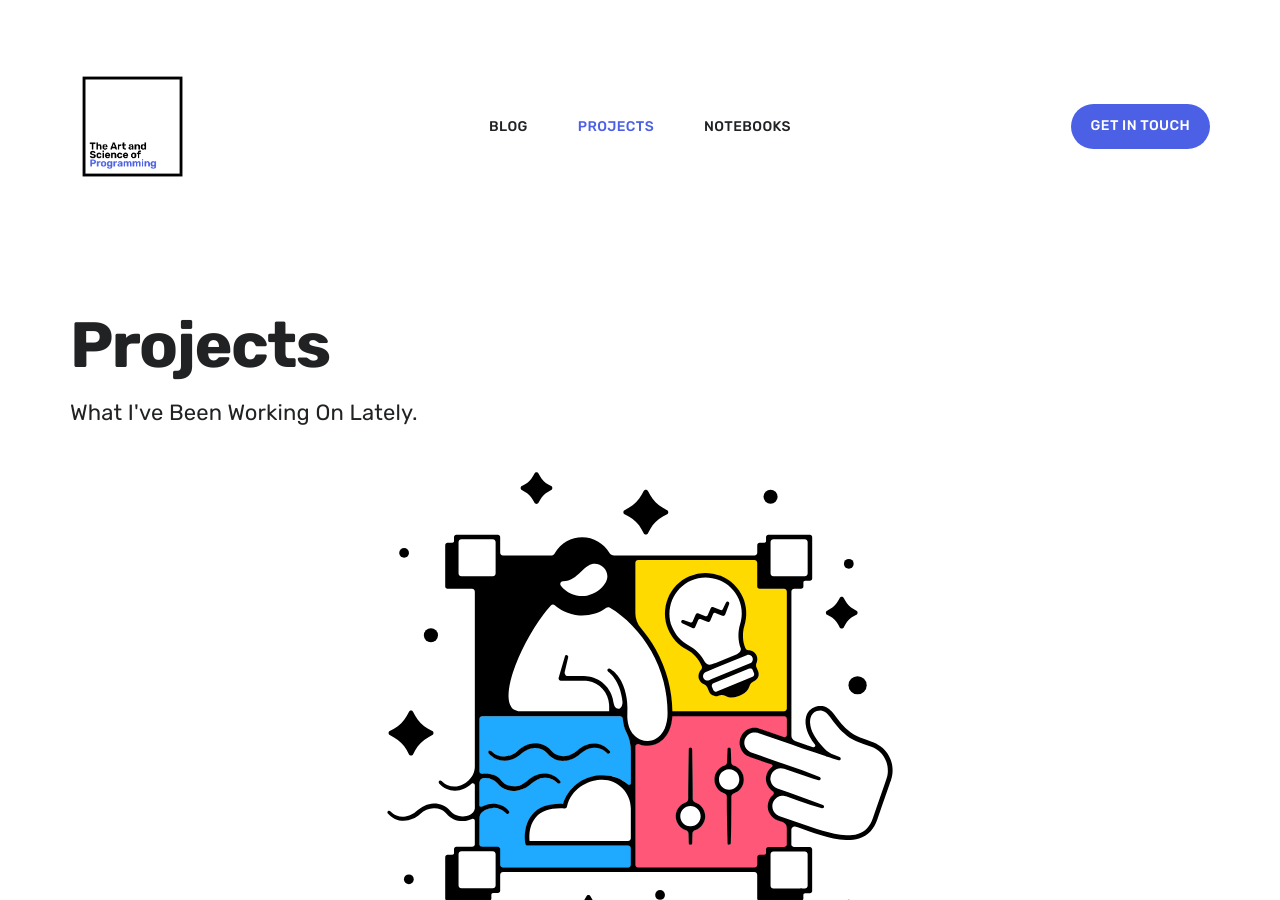
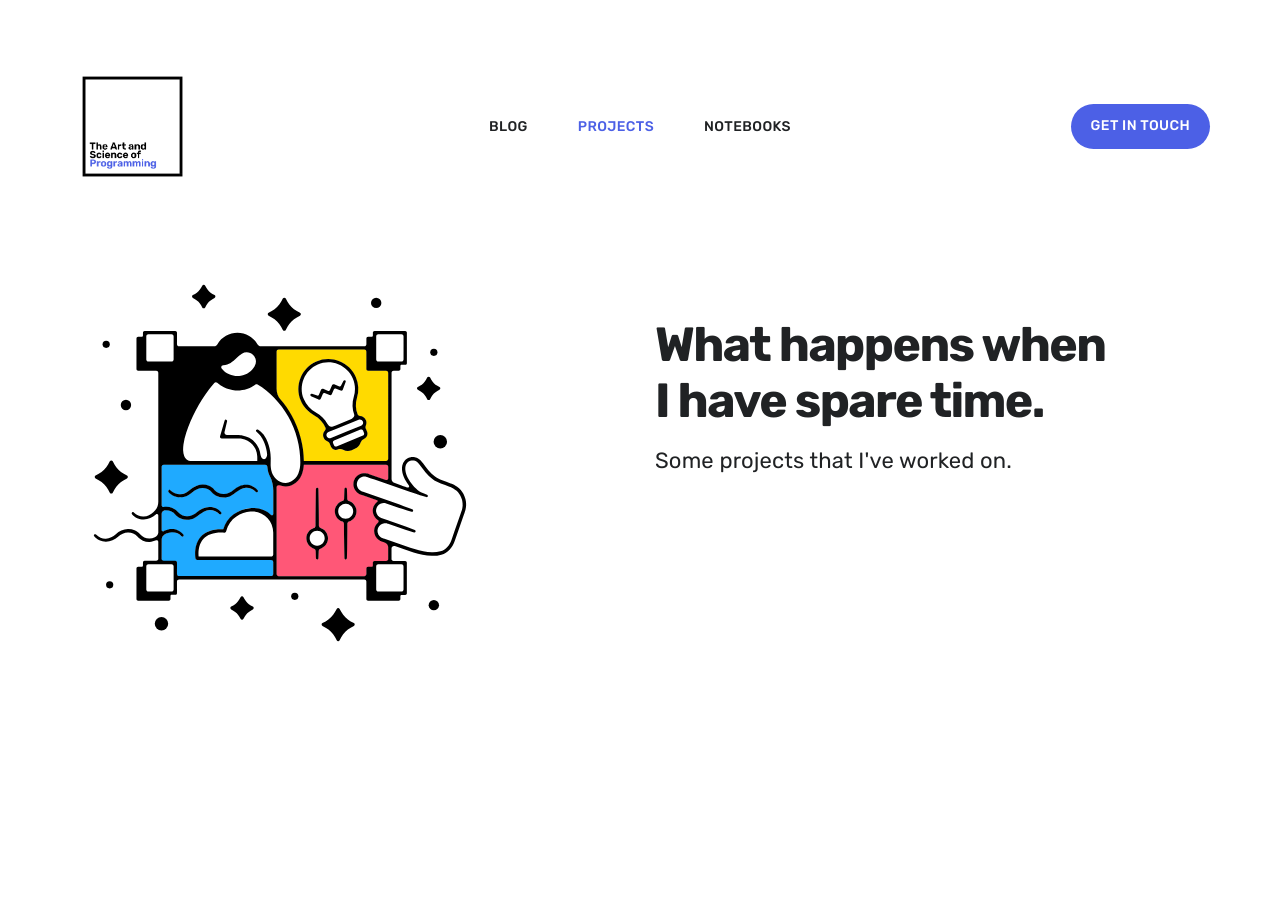
Before and after one commit to kostyafarber/kostyafarber.github.io, a Jekyll site: the page built from docs/projects/index.html, in a window 1280 px wide and 900 px high. Built offline with Jekyll 4.4.1, drawn with Linux system fonts in a browser that asks for light colours; nearby versions of some CDN libraries.

Commit message:
update layout
Took 50 minutes

```diff
--- /dev/null
+++ b/docs/_includes/section__projects.html
@@ -0,0 +1,19 @@
+<section class="about">
+  {% if include.divider == true %}
+    <div class="wrap"><hr/></div>
+    {% endif %}
+  <div class="wrap grid">
+
+    <div class="about__image">
+      <img src="{{ '/images/5.svg' | relative_url }}" alt="">
+
+    </div>
+
+    <div class="about__content">
+      <h2 class="title">What happens when I have spare time. </h2>
+      <p class="subtitle subtitle--light">
+        Some projects that I've worked on.
+      </p>
+    </div>
+  </div>
+</section>
--- a/docs/projects/index.html
+++ b/docs/projects/index.html
@@ -9,19 +9,9 @@ author: Kostya Farber
 
 <div class="page-post">
 
-	<header class="post__header header--single">
-
-		<div class="wrap">
-			<h1 class="header__title">Projects</h1>
-			<p class="header__subtitle subtitle--light">What I've Been Working On Lately.</p>
-			<img src="{{ page.featured_image | relative_url }}" class="project__image">
-
-			<h1 class="post__title">{{ page.title }}</h1>
-
+		<div>
+			{% include section__projects.html %}
 		</div>
-
-
-	</header>
 
 	<section class="listing">
 		<div class="wrap">
```
Also changed, not shown: docs/_includes/section__blog.html (added, +19 -0 lines), docs/_includes/section__notebooks.html (added, +19 -0 lines), docs/blog/index.html (+3 -6 lines), docs/notebooks/index.html (+3 -7 lines), 1 other file.
